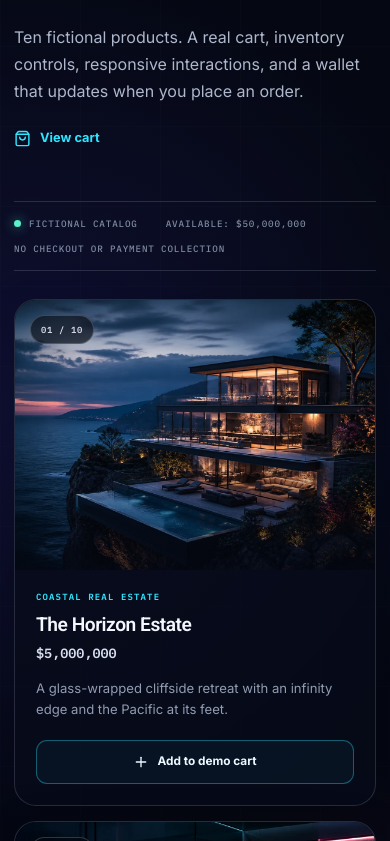
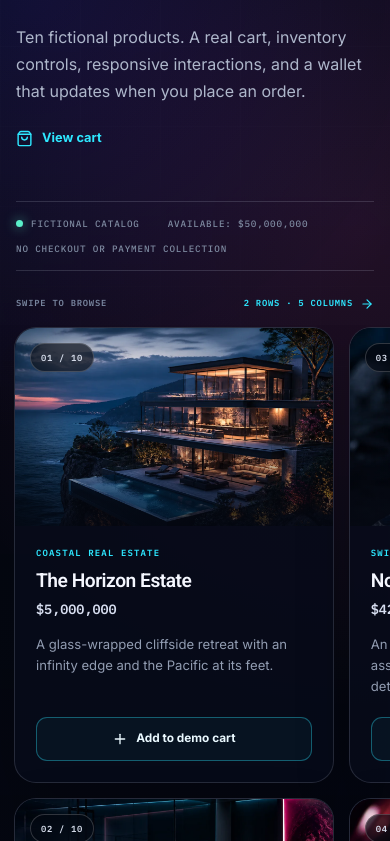
Before and after one commit to webdevRafa/rafa-the-dev, a React (Vite) app: page / in a window 390 px wide. Shown: the part 3562-4403 px from the top of the page. Built offline with nearby package versions, Linux system fonts and the light colour scheme.

Commit message:
Refine cart reveal and product browsing

```diff
--- a/src/CommerceExperience.tsx
+++ b/src/CommerceExperience.tsx
@@ -1,6 +1,7 @@
 import { motion, useReducedMotion } from 'framer-motion'
 import {
   ArrowDown,
+  ArrowRight,
   CalendarClock,
   Check,
   CreditCard,
@@ -188,7 +189,17 @@ function CommerceExperience() {
             <span>No checkout or payment collection</span>
           </div>
 
-          <div className="product-grid">
+          <div className="product-grid__mobile-hint" aria-hidden="true">
+            <span>Swipe to browse</span>
+            <span>2 rows · 5 columns <ArrowRight size={14} /></span>
+          </div>
+
+          <div
+            className="product-grid"
+            role="region"
+            aria-label="Fictional luxury product catalog"
+            tabIndex={0}
+          >
             {luxuryProducts.map((product, index) => {
               const quantity = quantityFor(product.id)
               return (
--- a/src/LuxuryStore.css
+++ b/src/LuxuryStore.css
@@ -234,7 +234,10 @@
   mask-image: linear-gradient(to bottom, black, transparent 45%);
 }
 
-.luxury-shop { position: relative; }
+.luxury-shop {
+  position: relative;
+  width: min(calc(100% - clamp(32px, 4vw, 64px)), 1680px);
+}
 .luxury-shop__header { display: grid; grid-template-columns: minmax(0, 1.2fr) minmax(300px, 0.58fr); gap: 9vw; align-items: end; }
 .luxury-shop__header h2 { max-width: 790px; }
 .luxury-shop__header-copy > p { margin: 0; color: var(--rt-muted); font-size: 1rem; line-height: 1.7; }
@@ -271,10 +274,12 @@
 
 .product-grid {
   display: grid;
-  grid-template-columns: repeat(3, minmax(0, 1fr));
+  grid-template-columns: repeat(4, minmax(0, 1fr));
   gap: 18px;
   margin-top: 28px;
 }
+
+.product-grid__mobile-hint { display: none; }
 
 .product-card {
   display: flex;
@@ -494,8 +499,11 @@ body.cart-drawer-open { overflow: hidden; }
 .demo-order-toast p { margin: 4px 0 0; color: #8895aa; font: 500 0.55rem var(--rt-font-mono); }
 .demo-order-toast > button { display: grid; place-items: center; width: 32px; height: 32px; padding: 0; color: #8e9aaf; border: 0; background: none; cursor: pointer; }
 
+@media (max-width: 1460px) {
+  .product-grid { grid-template-columns: repeat(3, minmax(0, 1fr)); }
+}
+
 @media (max-width: 1180px) {
-  .product-grid { grid-template-columns: repeat(2, minmax(0, 1fr)); }
   .site-header .nav-links { gap: 0; }
   .site-header .nav-links > a:not(.button) { padding-inline: 8px; }
 }
@@ -507,6 +515,7 @@ body.cart-drawer-open { overflow: hidden; }
   .wallet-card { width: min(100%, 680px); }
   .luxury-shop__header { grid-template-columns: 1fr; gap: 28px; }
   .luxury-shop__header-copy { max-width: 650px; }
+  .product-grid { grid-template-columns: repeat(2, minmax(0, 1fr)); }
 }
 
 @media (max-width: 900px) {
@@ -536,7 +545,41 @@ body.cart-drawer-open { overflow: hidden; }
   .wallet-card__bottom { justify-content: flex-end; }
   .luxury-shop-section { padding-block: 90px; }
   .luxury-shop__status { justify-content: flex-start; }
-  .product-grid { grid-template-columns: 1fr; gap: 15px; }
+  .product-grid__mobile-hint {
+    display: flex;
+    align-items: center;
+    justify-content: space-between;
+    gap: 16px;
+    margin-top: 26px;
+    color: #77849d;
+    font: 600 0.55rem/1 var(--rt-font-mono);
+    letter-spacing: 0.09em;
+    text-transform: uppercase;
+  }
+  .product-grid__mobile-hint span:last-child { display: inline-flex; align-items: center; gap: 7px; color: var(--rt-cyan); }
+  .product-grid {
+    grid-template-columns: none;
+    grid-template-rows: repeat(2, minmax(0, 1fr));
+    grid-auto-flow: column;
+    grid-auto-columns: min(82vw, 340px);
+    gap: 15px;
+    margin-top: 14px;
+    margin-inline: calc((100vw - 100%) / -2);
+    padding: 2px max(14px, calc((100vw - 100%) / 2)) 16px;
+    overflow-x: auto;
+    overscroll-behavior-inline: contain;
+    scroll-padding-inline: max(14px, calc((100vw - 100%) / 2));
+    scroll-snap-type: inline mandatory;
+    scrollbar-color: rgba(46, 231, 255, 0.72) rgba(255, 255, 255, 0.04);
+    scrollbar-width: thin;
+    -webkit-overflow-scrolling: touch;
+  }
+  .product-grid::-webkit-scrollbar { height: 6px; }
+  .product-grid::-webkit-scrollbar-track { background: rgba(255, 255, 255, 0.04); }
+  .product-grid::-webkit-scrollbar-thumb { border-radius: 999px; background: linear-gradient(90deg, var(--rt-cyan), var(--rt-violet)); }
+  .product-card { scroll-snap-align: start; scroll-snap-stop: always; }
+  .product-card:hover { transform: none; }
+  .product-card__media { aspect-ratio: 16 / 10; }
   .product-card__description { min-height: 0; }
   .luxury-shop__closing { grid-template-columns: 1fr; justify-items: start; }
   .cart-line { grid-template-columns: 90px 1fr; gap: 13px; padding-inline: 16px; }
--- a/src/SiteHeader.tsx
+++ b/src/SiteHeader.tsx
@@ -18,6 +18,7 @@ function SiteHeader() {
   const scrollDirection = useRef<-1 | 0 | 1>(0)
   const intentDistance = useRef(0)
   const { balance, walletUnlocked, cartCount, setCartOpen } = useLuxuryStore()
+  const previousCartCount = useRef(cartCount)
 
   useEffect(() => {
     let frameId = 0
@@ -70,6 +71,16 @@ function SiteHeader() {
       if (frameId !== 0) window.cancelAnimationFrame(frameId)
     }
   }, [menuOpen])
+
+  useEffect(() => {
+    if (cartCount > previousCartCount.current) {
+      setHeaderVisible(true)
+      scrollDirection.current = 0
+      intentDistance.current = 0
+    }
+
+    previousCartCount.current = cartCount
+  }, [cartCount])
 
   useEffect(() => {
     const closeOnEscape = (event: KeyboardEvent) => {
```
